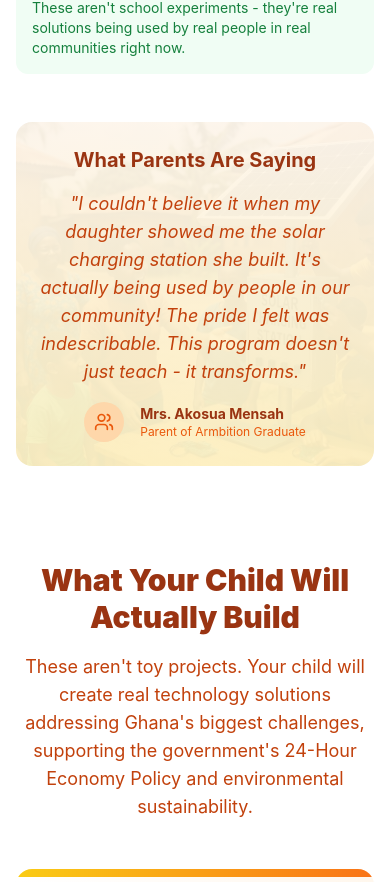
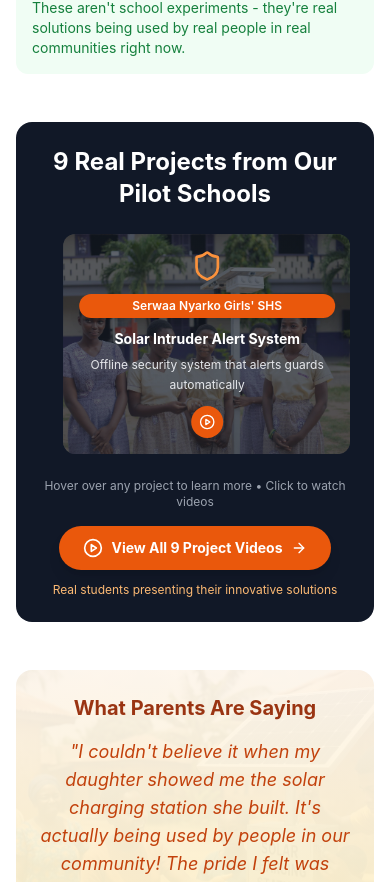
Before and after one commit to bsfrimpong/RWITC, a React (Create React App) app: page /armbition in a window 390 px wide. Shown: the part 3619-4501 px from the top of the page. Built offline with nearby package versions, Linux system fonts and the light colour scheme.

Commit message:
armbition finals

```diff
--- a/src/components/ArmbitionLanding.js
+++ b/src/components/ArmbitionLanding.js
@@ -3,7 +3,7 @@ import { motion, AnimatePresence } from 'framer-motion';
 import {
 Award, Users,Rocket,
   Trophy, Code,  Building, CheckCircle, PlayCircle, Clock,
-  ChevronDown, Send,  Phone, Mail, MapPin,  Target,
+  ChevronDown, Send,  Phone, Mail, MapPin,  Target, Battery, Shield, Recycle, Zap, Lightbulb, Smartphone, ArrowRight
 } from 'lucide-react';
 import Navbar from '../components/NavBar';
 import Footer from '../components/footer';
@@ -17,6 +17,12 @@ import aiWaste from '../images/ai-waste.jpg';
 import vendorPlatform from '../images/vendor-platform.jpg';
 import communityInstallation from '../images/community-installation.jpg';
 import techPatternBg from '../images/tech-pattern-bg.png';
+import solarWaterProject from '../images/watertalk.jpg';
+import solarIntruderAlert from '../images/solarlight.jpg';
+import smartDesk from '../images/table.jpg';
+import incineratorImage from '../images/incinerator.jpg';
+import biogas from '../images/Biogas.jpg';
+import wasteSeg from '../images/Wasteseg.jpg';
 
 const ArmbitionLanding = () => {
   const [isLoaded, setIsLoaded] = useState(false);
@@ -417,67 +423,157 @@ const ArmbitionLanding = () => {
             </div>
           </div>
 
+
           {/* Video Gallery Preview */}
-          {/* <div className="bg-gray-900 rounded-2xl sm:rounded-3xl p-6 sm:p-8 text-white">
-            <h3 className="text-2xl sm:text-3xl font-bold text-center mb-6 sm:mb-8">Project Highlights</h3>
-            <div className="grid grid-cols-1 md:grid-cols-3 gap-4 sm:gap-6">
-              {[
+          <div className="bg-gray-900 rounded-2xl sm:rounded-3xl p-6 sm:p-8 text-white">
+  <h3 className="text-2xl sm:text-3xl font-bold text-center mb-6 sm:mb-8">9 Real Projects from Our Pilot Schools</h3>
+
+  {/* Carousel Container */}
+  <div className="relative overflow-hidden rounded-xl mb-6">
+    <motion.div
+      className="flex"
+      animate={{
+        x: [0, -(320 * 9)] // 320px per card (280px width + 40px margins)
+      }}
+      transition={{
+        duration: 30, // Slower speed - 30 seconds for full cycle
+        repeat: Infinity,
+        ease: "linear",
+        repeatType: "loop" // Seamless loop without pause
+      }}
+    >
+      {/* Duplicate the array to create seamless infinite scroll */}
+      {[...Array(2)].map((_, duplicateIndex) =>
+        [
           {
-                  title: 'Solar Charging Stations in Action',
-                  description: 'Students demonstrate their solar-powered community charging solutions',
-                  icon: <Battery className="h-8 w-8 sm:h-10 sm:w-10 mx-auto" />,
-                  image: solarProject
+            title: 'Fingerprint Attendance System',
+            school: 'Prempeh College',
+            description: 'Automated student attendance tracking with biometric verification',
+            icon: <Users className="h-8 w-8 sm:h-10 sm:w-10 mx-auto" />,
+            image: professionalMentors
           },
           {
-                  title: 'AI Waste Sorting Systems',
-                  description: 'Young innovators explain their AI models trained on African waste data',
-                  icon: <Cpu className="h-8 w-8 sm:h-10 sm:w-10 mx-auto" />,
-                  image: aiWaste
+            title: 'Smart Solar Water Management',
+            school: 'Prempeh College',
+            description: 'Automatic water tap control system with bucket filling capability',
+            icon: <Battery className="h-8 w-8 sm:h-10 sm:w-10 mx-auto" />,
+            image: solarWaterProject
           },
           {
-                  title: '24-Hour Economy Platforms',
-                  description: 'Student teams showcase their digital platforms supporting night vendors',
+            title: 'Solar Intruder Alert System',
+            school: 'Serwaa Nyarko Girls\' SHS',
+            description: 'Offline security system that alerts guards automatically',
+            icon: <Shield className="h-8 w-8 sm:h-10 sm:w-10 mx-auto" />,
+            image: solarIntruderAlert
+          },
+          {
+            title: 'Adjustable Smart Desk',
+            school: 'Serwaa Nyarko Girls\' SHS',
+            description: 'Remote-controlled height-adjustable desk made from plastic waste',
+            icon: <Target className="h-8 w-8 sm:h-10 sm:w-10 mx-auto" />,
+            image: smartDesk
+          },
+          {
+            title: 'Sanitary Pad Incinerator',
+            school: 'Serwaa Nyarko Girls\' SHS',
+            description: 'Eco-friendly waste management solution for feminine hygiene',
+            icon: <Recycle className="h-8 w-8 sm:h-10 sm:w-10 mx-auto" />,
+            image: incineratorImage
+          },
+          {
+            title: 'Biogas Cooking System',
+            school: 'Serwaa Nyarko Girls\' SHS',
+            description: 'Sustainable cooking fuel system for school kitchen operations',
+            icon: <Zap className="h-8 w-8 sm:h-10 sm:w-10 mx-auto" />,
+            image: biogas
+          },
+          {
+            title: 'Smart Waste Segregation Bin',
+            school: 'Serwaa Nyarko Girls\' SHS',
+            description: 'Intelligent waste sorting system for better recycling',
+            icon: <Building className="h-8 w-8 sm:h-10 sm:w-10 mx-auto" />,
+            image: wasteSeg
+          },
+          {
+            title: 'Stadium Ticket Booking System',
+            school: 'Alpha Beta Academy',
+            description: 'USSD & MoMo integrated booking with seat matching and tracking',
             icon: <Smartphone className="h-8 w-8 sm:h-10 sm:w-10 mx-auto" />,
-                  image: vendorPlatform
+            image: techPatternBg
+          },
+          {
+            title: 'Kids Smart Street Light',
+            school: 'RABDEE Academy',
+            description: 'Intelligent lighting system designed for child safety',
+            icon: <Lightbulb className="h-8 w-8 sm:h-10 sm:w-10 mx-auto" />,
+            image: professionalMentors
           }
-              ].map((video, index) => (
-                <div
-                  key={index}
-                  className="bg-gray-800 rounded-xl p-4 sm:p-6 hover:bg-gray-700 transition-colors duration-300 relative overflow-hidden"
+        ].map((project, index) => (
+          <motion.div
+            key={`${duplicateIndex}-${index}`}
+            className="flex-shrink-0 w-72 mx-5 bg-gray-800 rounded-xl p-4 sm:p-6 transition-all duration-300 relative overflow-hidden cursor-pointer group"
             style={{
-                    backgroundImage: `linear-gradient(rgba(31, 41, 55, 0.8), rgba(31, 41, 55, 0.9)), url("${video.image}")`,
+              backgroundImage: `linear-gradient(rgba(31, 41, 55, 0.6), rgba(31, 41, 55, 0.7)), url(${project.image})`,
               backgroundSize: 'cover',
               backgroundPosition: 'center'
             }}
+            whileHover={{
+              scale: 1.05,
+              transition: { duration: 0.2 }
+            }}
+            onClick={() => window.open('https://www.youtube.com/@realworldtechic', '_blank')}
           >
+            {/* Hover overlay for better image visibility */}
+            <div className="absolute inset-0 bg-black/20 group-hover:bg-black/10 transition-all duration-300 rounded-xl"></div>
+
             <div className="relative z-10">
-                    <div className="text-orange-400 mb-3 sm:mb-4 flex justify-center">
-                      {video.icon}
+              <div className="text-orange-400 mb-3 sm:mb-4 flex justify-center transform group-hover:scale-110 transition-transform duration-300">
+                {project.icon}
               </div>
-                    <h4 className="font-bold text-white mb-2 sm:mb-3 text-center text-sm sm:text-base">{video.title}</h4>
-                    <p className="text-gray-300 text-xs sm:text-sm text-center mb-3 sm:mb-4">{video.description}</p>
+              <div className="bg-orange-600 text-white px-3 py-1 rounded-full text-xs font-semibold mb-3 text-center shadow-lg">
+                {project.school}
+              </div>
+              <h4 className="font-bold text-white mb-2 sm:mb-3 text-center text-sm sm:text-base leading-tight">
+                {project.title}
+              </h4>
+              <p className="text-gray-200 text-xs sm:text-sm text-center mb-3 sm:mb-4 leading-relaxed">
+                {project.description}
+              </p>
               <div className="flex justify-center">
-                      <div className="bg-orange-600 rounded-full p-2 sm:p-3">
+                <div className="bg-orange-600 rounded-full p-2 sm:p-3 shadow-lg group-hover:bg-orange-500 transition-colors duration-300">
                   <PlayCircle className="h-4 w-4 sm:h-6 sm:w-6 text-white" />
                 </div>
               </div>
             </div>
-                </div>
-              ))}
+          </motion.div>
+        ))
+      )}
+    </motion.div>
   </div>
 
-            <div className="text-center mt-6 sm:mt-8">
+  {/* Pause indicator */}
+  <div className="text-center mb-4">
+    <p className="text-gray-400 text-xs">
+      Hover over any project to learn more • Click to watch videos
+    </p>
+  </div>
+
+  <div className="text-center">
     <a
       href="https://www.youtube.com/@realworldtechic"
       target="_blank"
       rel="noopener noreferrer"
-                className="bg-orange-600 hover:bg-orange-700 text-white font-bold py-2 sm:py-3 px-4 sm:px-8 rounded-full text-sm sm:text-lg transition duration-300 inline-flex items-center"
+      className="bg-orange-600 hover:bg-orange-700 text-white font-bold py-3 sm:py-4 px-6 sm:px-8 rounded-full text-sm sm:text-lg transition duration-300 inline-flex items-center shadow-lg hover:shadow-xl transform hover:scale-105"
     >
-                View All Project Videos
+      <PlayCircle className="mr-2 h-5 w-5" />
+      View All 9 Project Videos
       <ArrowRight className="ml-2 h-4 w-4 sm:h-5 sm:w-5" />
     </a>
+    <p className="text-orange-300 text-xs sm:text-sm mt-3">
+      Real students presenting their innovative solutions
+    </p>
   </div>
-          </div> */}
+</div>
 
           {/* Testimonial with community installation background */}
           <div
```
Lines whose indentation alone changed are shown as unchanged.
